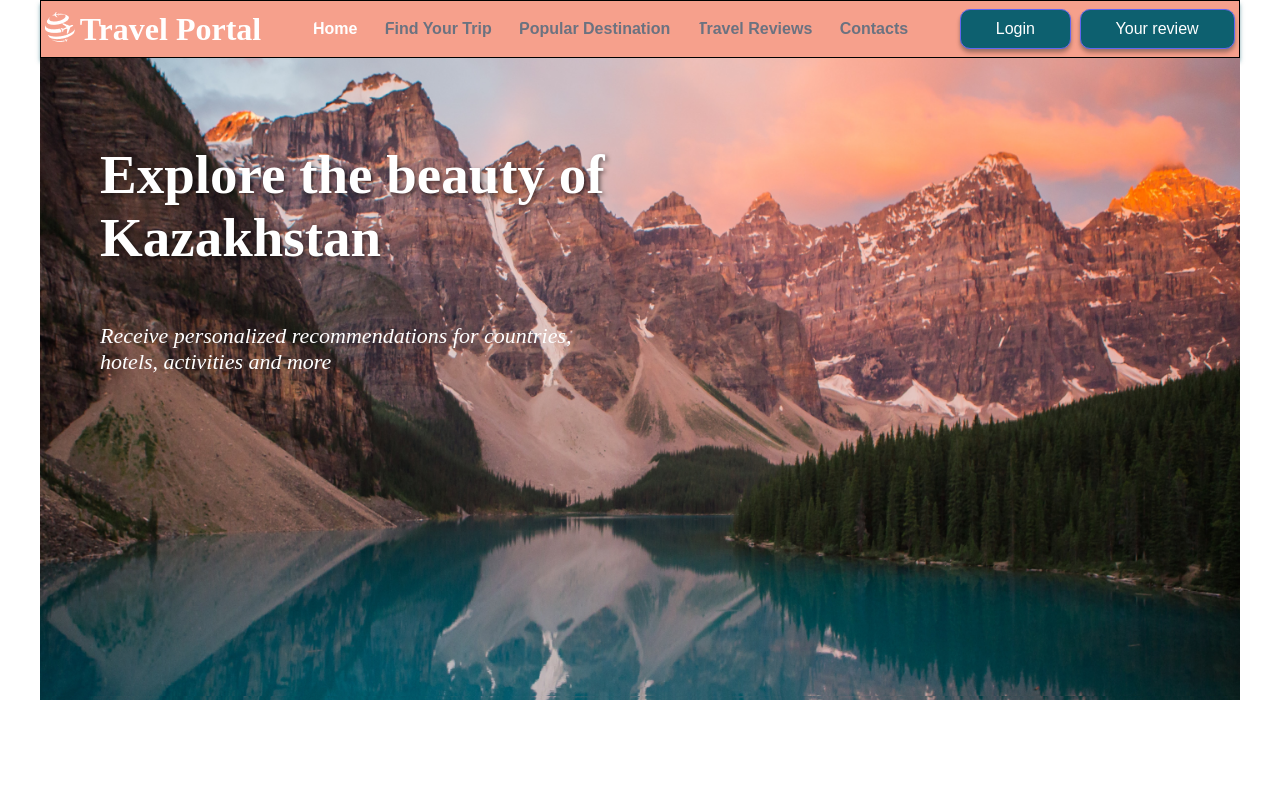
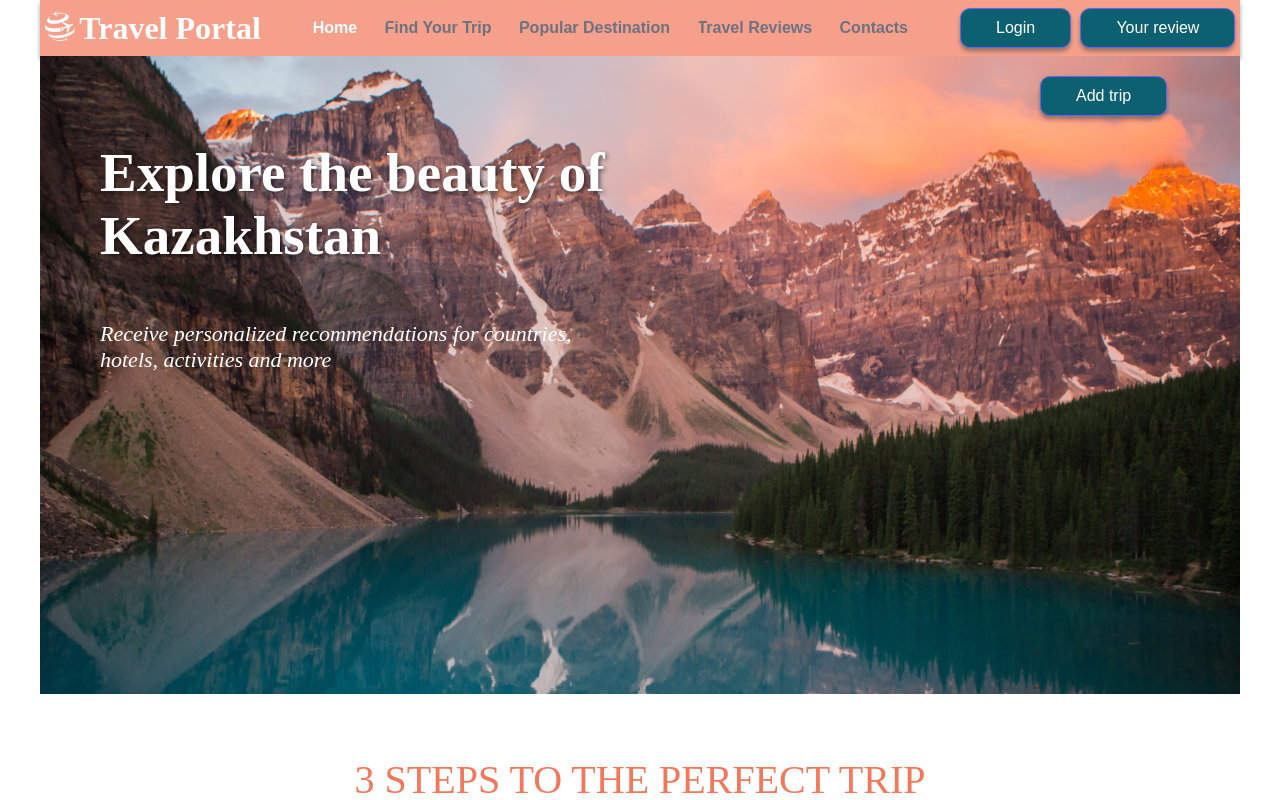
Before and after one commit to olboss85/diploma, a Vue app: page / in a window 1280 px wide. Shown: the top 800 px of the page. Built offline with nearby package versions, Linux system fonts and the light colour scheme; a web font is replaced by a local one.

Commit message:
update 201023

```diff
--- a/src/App.vue
+++ b/src/App.vue
@@ -3,6 +3,14 @@ import { RouterView } from 'vue-router'
 import Footer from '@/components/Footer.vue'
 // import { RouterLink } from 'vue-router'
 import NavBar from '@/components/layouts/NavBar.vue';
+import { useUser } from './composables/useUser'
+import { onMounted } from 'vue'
+
+onMounted(() => {
+  getUserFromLocalStorage()
+})
+
+const { getUserFromLocalStorage } = useUser()
 </script>
 
 <template>
--- a/src/assets/main.css
+++ b/src/assets/main.css
@@ -9,11 +9,10 @@
   width: 1200px;
   margin: 0 auto;
   position: relative;
+  min-height: 100%;
 }
 
 body {
-  position: relative;
-  min-height: 100vh;
   padding-bottom: 50px;
   overflow-y: scroll;
 }
--- a/src/components/Footer.vue
+++ b/src/components/Footer.vue
@@ -20,7 +20,7 @@
   .footer {
     position: absolute;
     color: #6c757d;
-    width: 1200px;
+    width: 100%;
     display: flex;
     justify-content: space-between;
     background-color: rgba(242, 120, 92, 0.70);
--- a/src/views/HomeView.vue
+++ b/src/components/HomeComponent.vue
@@ -1,7 +1,8 @@
 <script setup>
 import Galleria from 'primevue/galleria'
-import { ref, onMounted } from 'vue'
+import { ref, onMounted, setBlockTracking } from 'vue'
 import { PhotoService } from '@/service/PhotoService'
+import Button from 'primevue/button'
 
 onMounted(() => {
   PhotoService.getImages().then((data) => (images.value = data))
@@ -22,6 +23,7 @@ const responsiveOptions = ref([
     numVisible: 1
   }
 ])
+
 </script>
 
 <template>
@@ -29,6 +31,7 @@ const responsiveOptions = ref([
     <img src="@/assets/main-view.png" alt="Main View" width="100%" />
     <h1>Explore the beauty of Kazakhstan</h1>
     <p>Receive personalized recommendations for countries, hotels, activities and more</p>
+    <Button class="btn btn2" @click="userSubmit = true">Add trip </Button>
   </div>
 
   <div class="center">
@@ -118,7 +121,7 @@ const responsiveOptions = ref([
 .background-image {
   position: relative;
   width: 100%;
-  height: 100%;
+  height: 600px;
   background-image: url(@/assets/main-view.png);
   background-size: cover;
   background-position: center center;
@@ -183,4 +186,17 @@ const responsiveOptions = ref([
 .p-tabmenu .p-tabmenu-nav{
   border:none;
 }
+
+.btn {
+  position: absolute;
+  left: 1000px;
+  top: 20px;
+  padding: 10px 35px;
+  gap: 10px;
+  border-radius: 10px;
+  background: #0d606f;
+  box-shadow:
+    0px 2px 3px 0px rgba(13, 96, 111, 0.16),
+    0px 4px 4px 0px rgba(0, 0, 0, 0.25);
+}
 </style>
--- a/src/components/layouts/NavBar.vue
+++ b/src/components/layouts/NavBar.vue
@@ -68,6 +68,7 @@
       </Sidebar>
     </div>
     <Button class="btn" @click="visible = true">Your review </Button>
+
     <Toast />
   </div>
 </template>
@@ -187,7 +188,6 @@ line-height: normal;
   min-width: 1200px;
   max-width: 1200px;
   margin: 0 auto;
-  border: 1px solid #000;
   background:rgba(242, 120, 92, 0.70);
   box-shadow: 0px 4px 4px 0px rgba(13, 96, 111, 0.5);
 }
@@ -227,4 +227,5 @@ line-height: normal;
   background-color: transparent;
 }
 
+
 </style>
--- a/src/composables/useUser.js
+++ b/src/composables/useUser.js
@@ -1,9 +1,15 @@
-import { collection, getDocs, addDoc } from 'firebase/firestore'
+import {
+  collection,
+  getDocs,
+  addDoc,
+  getDoc,
+  doc,
+  setDoc
+} from 'firebase/firestore'
 import { db } from '@/firebase'
 // import { getStorage, uploadBytes, getDownloadURL } from 'firebase/storage'
-import { ref, computed } from 'vue'
+import { ref, computed, watch } from 'vue'
 import { getAuth, signInWithPopup, GoogleAuthProvider } from 'firebase/auth'
-
 
 const user = ref()
 const userList = ref([])
@@ -13,13 +19,16 @@ const loading = ref({
   userList: false
 })
 
-const userRemake = computed(() => {
+const userToObject = computed(() => {
   if (user.value) {
     return {
+      uid: user.value.uid,
+      email: user.value.email,
       displayName: user.value.displayName,
-      email: user.value.email,
       photoURL: user.value.photoURL,
-      uid: user.value.uid
+      favourites: user.value.favourites ?? [],
+      status: user.value.status ?? 'user',
+      reviews: user.value.reviews ?? []
     }
   }
   return null
@@ -28,13 +37,22 @@ const userRemake = computed(() => {
 export const useUser = () => {
   const auth = getAuth()
 
+  // войти с помощью окна гугл
   function googleRegister() {
     const provider = new GoogleAuthProvider()
 
     signInWithPopup(auth, provider)
       .then(async (userCredential) => {
         user.value = userCredential.user
+
+        // проверка первый ли раз он зашел
         await addUserToMainDatabase()
+
+        // достаем данные если не первый раз
+        await getFromMainDatabase()
+
+        // добавляем в локал сторадж
+        addToLocalStorage()
       })
       .catch((error) => {
         console.error(error)
@@ -44,10 +62,10 @@ export const useUser = () => {
   async function addUserToMainDatabase() {
     loading.value.user = true
     try {
-      if (userRemake.value) {
+      if (userToObject.value) {
         await getAllUsers()
         if (!checkUserInDatabase()) {
-          await addDoc(collection(db, 'users'), userRemake.value)
+          await addDoc(collection(db, 'users'), userToObject.value)
         } else {
           console.error('User already in database')
         }
@@ -58,6 +76,7 @@ export const useUser = () => {
     }
   }
 
+  // получить всех юзеров
   async function getAllUsers() {
     loading.value.userList = true
     try {
@@ -71,22 +90,81 @@ export const useUser = () => {
     }
   }
 
+  // проверка есть ли юзер в базе данных
   function checkUserInDatabase() {
-    return userList.value.some(item => item.uid === userRemake.value?.uid)
+    return userList.value.some((item) => item.uid === userToObject.value?.uid)
   }
 
+  // получить данные из базы данных
+  async function getFromMainDatabase() {
+    await getAllUsers()
+    user.value = userList.value.find((item) => item.uid === user.value?.uid)
+  }
+
+  // обновить данные в базе данных
+  async function updateUserInDatabase() {
+    if (user.value) {
+      try {
+        const userDocRef = doc(db, 'users', user.value.uid)
+        const existingUserDoc = await getDoc(userDocRef)
+        if (existingUserDoc.exists()) {
+          const userData = existingUserDoc.data()
+          const updatedData = {
+            ...userData,
+            ...user.value
+          }
+          await setDoc(userDocRef, updatedData)
+        }
+      } catch (error) {
+        console.error(error)
+      }
+    }
+  }
+
+  function addToLocalStorage() {
+    if (user.value) {
+      localStorage.setItem('user', JSON.stringify(user.value))
+    }
+  }
+
+  function getUserFromLocalStorage() {
+    const userFromLocalStorage = localStorage.getItem('user')
+    if (userFromLocalStorage) {
+      user.value = JSON.parse(userFromLocalStorage)
+    }
+  }
+
+  function removeFromLocalStorage() {
+    localStorage.removeItem('user')
+  }
+
+  // выйти из гугла
   function googleLogout() {
     auth.signOut()
     user.value = null
+
+    // удаляем из локал сторадж
+    removeFromLocalStorage()
   }
+
+  // это надо не всем
+  // для постоянной связи сервиса с базой данных
+  watch(user.value, async (newValue) => {
+    if (newValue) {
+      await updateUserInDatabase()
+    }
+  })
 
   return {
     user,
     loading,
     googleRegister,
     googleLogout,
-    userRemake,
     getAllUsers,
-    userList
+    userToObject,
+    userList,
+    addToLocalStorage,
+    getUserFromLocalStorage,
+    removeFromLocalStorage
   }
 }
--- a/src/router/index.js
+++ b/src/router/index.js
@@ -1,5 +1,4 @@
 import { createRouter, createWebHistory } from 'vue-router'
-import HomeView from '../views/HomeView.vue'
 
 
 const router = createRouter({
@@ -8,12 +7,12 @@ const router = createRouter({
     {
       path: '/',
       name: 'home',
-      component: HomeView
+      component: () => import('../views/HomeViewPage.vue'),
     },
     {
       path: '/travelReview',
       name: 'TravelReview',
-      component: () => import('../views/TravelReview.vue'),
+      component: () => import('../views/TravelReviewPage.vue'),
     },
   ]
 })
--- /dev/null
+++ b/src/views/HomeViewPage.vue
@@ -0,0 +1,9 @@
+<template>
+  <HomeComponent />
+</template>
+
+<script setup>
+import HomeComponent from '@/components/HomeComponent.vue'
+</script>
+
+<style scoped></style>
```
Also changed, not shown: src/composables/useContent.js (+10 -8 lines), src/views/TravelReviewPage.vue (renamed from src/views/TravelReview.vue).
